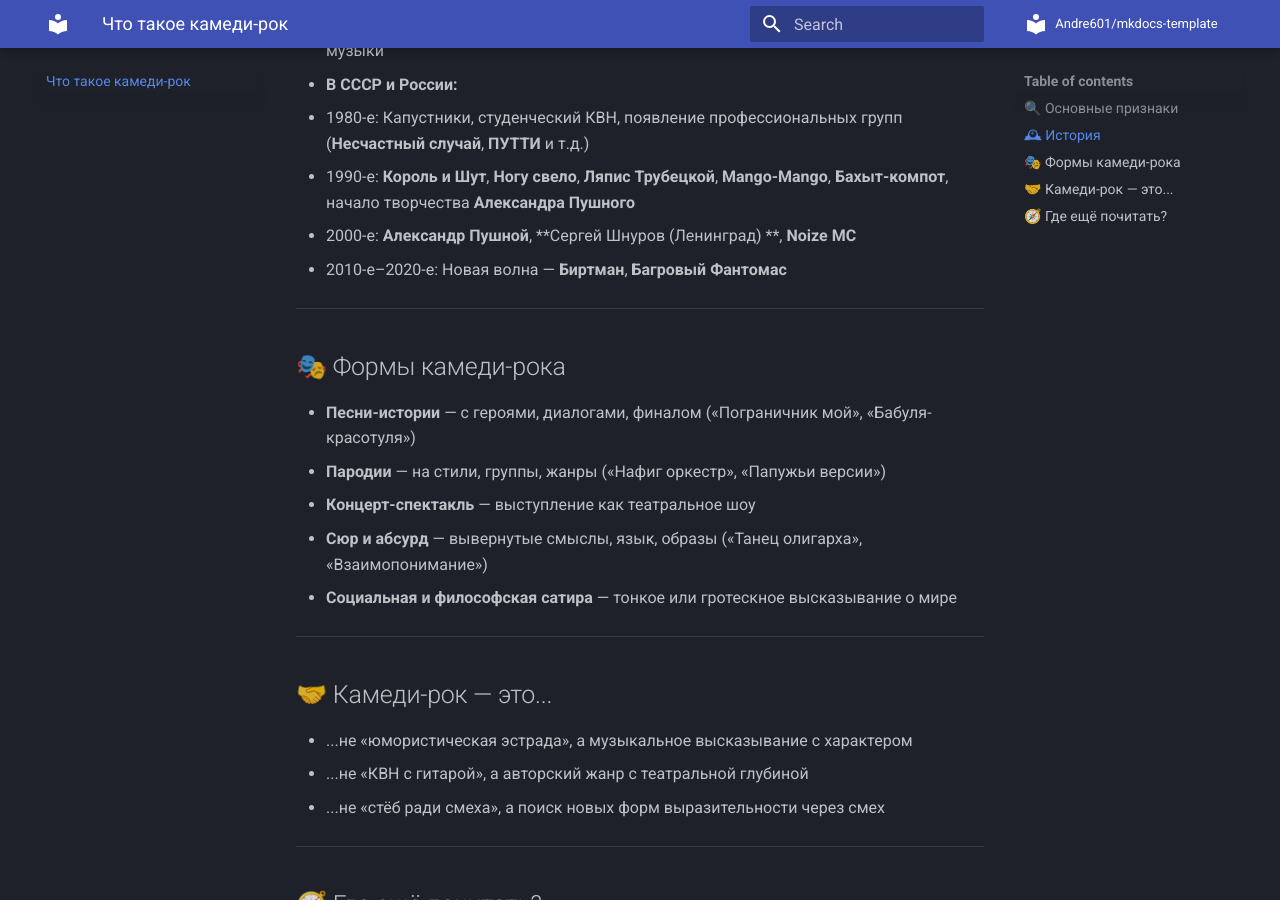
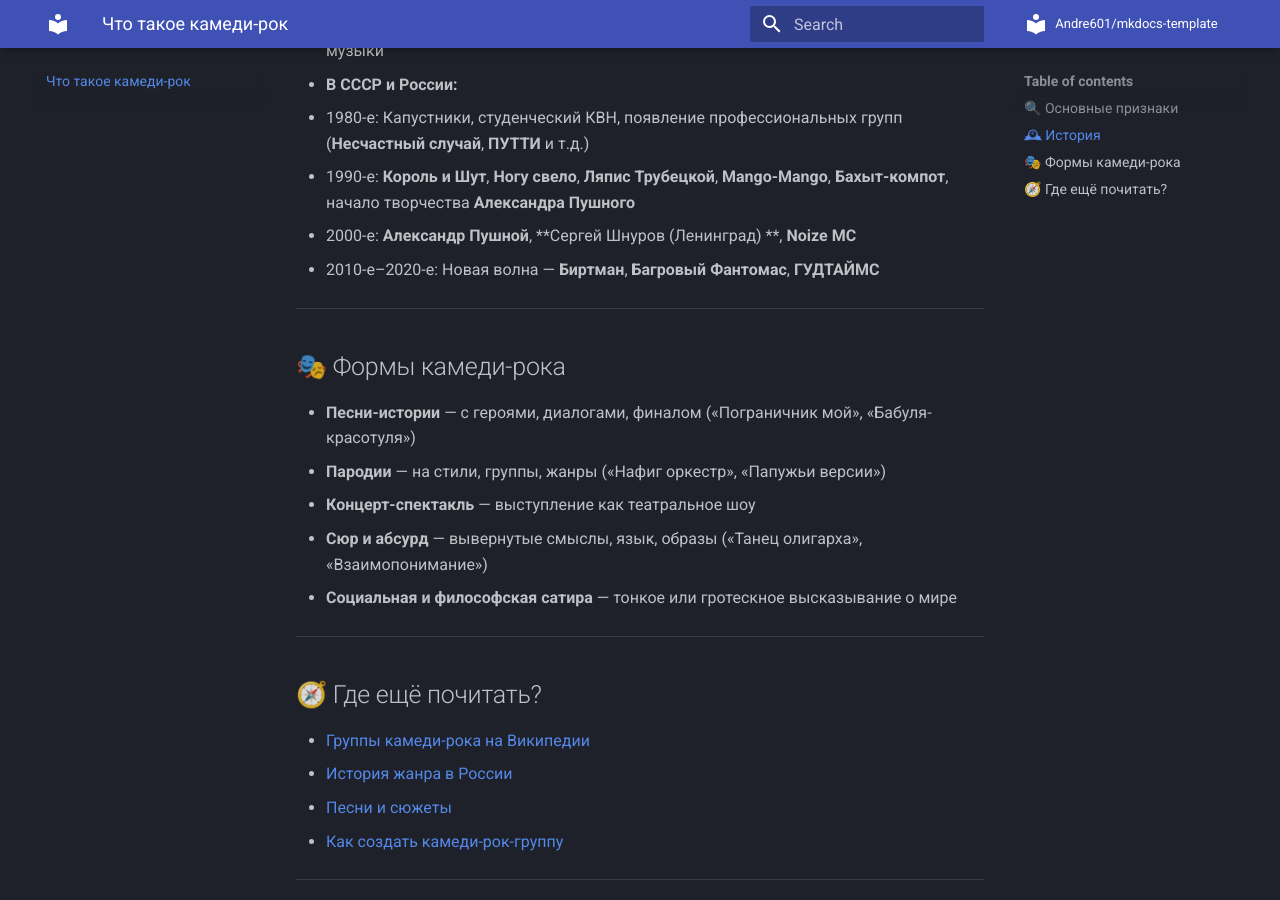
Before and after one commit to utkorose/ru-comedy-rock, an MkDocs documentation site: the page built from docs/index.md, in a window 1280 px wide and 900 px high, scrolled down 846 px. Built offline with MkDocs 1.6.1 and Material for MkDocs 9.7.7, drawn with Linux system fonts in a browser that asks for light colours; comment, search, counter and statistics services are not loaded.

Commit message:
Update index.md

```diff
--- a/docs/index.md
+++ b/docs/index.md
@@ -26,7 +26,7 @@
   - 1980-е: Капустники, студенческий КВН, появление профессиональных групп (**Несчастный случай**, **ПУТТИ** и т.д.)
   - 1990-е:   **Король и Шут**, **Ногу свело**, **Ляпис Трубецкой**, **Мango-Mango**, **Бахыт-компот**, начало творчества **Александра Пушного**
   - 2000-е: **Александр Пушной**, **Сергей Шнуров (Ленинград) **, **Noize MC**
-  - 2010-е–2020-е: Новая волна — **Биртман**, **Багровый Фантомас**
+  - 2010-е–2020-е: Новая волна — **Биртман**, **Багровый Фантомас**, **ГУДТАЙМС**
 
 ---
 
@@ -38,13 +38,6 @@
 - **Сюр и абсурд** — вывернутые смыслы, язык, образы («Танец олигарха», «Взаимопонимание»)
 - **Социальная и философская сатира** — тонкое или гротескное высказывание о мире
 
----
-
-## 🤝 Камеди-рок — это...
-
-- ...не «юмористическая эстрада», а музыкальное высказывание с характером
-- ...не «КВН с гитарой», а авторский жанр с театральной глубиной
-- ...не «стёб ради смеха», а поиск новых форм выразительности через смех
 
 ---
 
```
